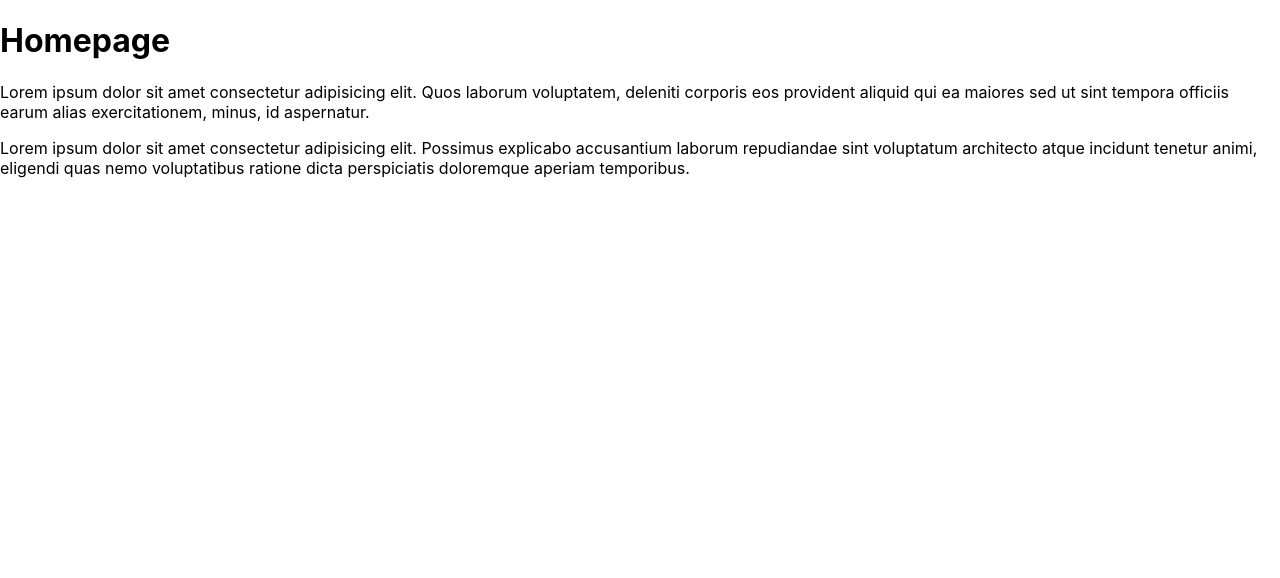
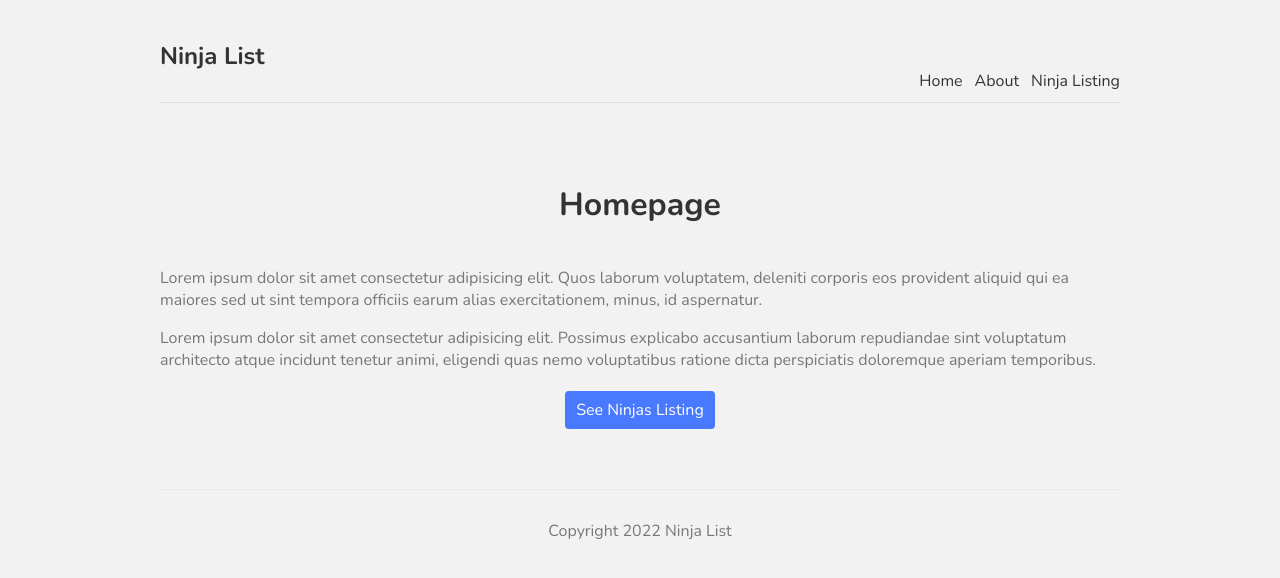
Before and after one commit to onemliceyda/nextjs-blog, a Next.js app: page / in a window 1280 px wide. Shown: the top 578 px of the page. Built offline with nearby package versions, Linux system fonts and the light colour scheme.

Commit message:
components and styles added

```diff
--- /dev/null
+++ b/comps/Footer.js
@@ -0,0 +1,7 @@
+const Footer = () => {
+    return (<footer>
+        Copyright 2022 Ninja List
+    </footer>);
+}
+
+export default Footer;
--- /dev/null
+++ b/comps/Layout.js
@@ -0,0 +1,13 @@
+import Footer from "./Footer";
+import Navbar from "./Navbar";
+const Layout = ({children}) => {
+    return (
+        <div className="content">
+            <Navbar/>
+            {children}
+            <Footer/>
+        </div>
+    );
+}
+
+export default Layout;
--- /dev/null
+++ b/comps/Navbar.js
@@ -0,0 +1,16 @@
+import Link from "next/link"
+const Navbar = () => {
+  return (
+    <nav>
+      <div className="logo">
+        <h1>Ninja List</h1>
+      </div>
+     <Link href="/"><a>Home</a></Link>
+      <Link href="/about"><a>About</a></Link>
+      <Link href="/ninjas"><a>Ninja Listing</a></Link>
+
+    </nav>
+  )
+}
+
+export default Navbar
--- a/pages/_app.js
+++ b/pages/_app.js
@@ -1,5 +1,12 @@
+import Layout from '../comps/Layout'
 import '../styles/globals.css'
 
-export default function App({ Component, pageProps }) {
-  return <Component {...pageProps} />
+function MyApp({ Component, pageProps }) {
+  return (
+    <Layout>
+      <Component {...pageProps} />
+    </Layout>
+  )
 }
+
+export default MyApp
--- a/pages/_document.js
+++ /dev/null
@@ -1,13 +0,0 @@
-import { Html, Head, Main, NextScript } from 'next/document'
-
-export default function Document() {
-  return (
-    <Html lang="en">
-      <Head />
-      <body>
-        <Main />
-        <NextScript />
-      </body>
-    </Html>
-  )
-}
--- a/pages/api/hello.js
+++ /dev/null
@@ -1,5 +0,0 @@
-// Next.js API route support: https://nextjs.org/docs/api-routes/introduction
-
-export default function handler(req, res) {
-  res.status(200).json({ name: 'John Doe' })
-}
--- a/pages/index.js
+++ b/pages/index.js
@@ -1,22 +1,25 @@
 import Head from "next/head"
 import styles from "../styles/Home.module.css"
 
+import Link from "next/link"
 export default function Home() {
   return (
     <div>
-      <h1>Homepage</h1>
-      <p>
+      <h1 className={styles.title}>Homepage</h1>
+      <p className={styles.text}>
         Lorem ipsum dolor sit amet consectetur adipisicing elit. Quos laborum
         voluptatem, deleniti corporis eos provident aliquid qui ea maiores sed
         ut sint tempora officiis earum alias exercitationem, minus, id
         aspernatur.
       </p>
-      <p>
+      <p className={styles.text}>
         Lorem ipsum dolor sit amet consectetur adipisicing elit. Possimus
         explicabo accusantium laborum repudiandae sint voluptatum architecto
         atque incidunt tenetur animi, eligendi quas nemo voluptatibus ratione
         dicta perspiciatis doloremque aperiam temporibus.
       </p>
+      <Link href="/ninjas"><a className={styles.btn}>See Ninjas Listing</a></Link>
+
     </div>
   )
 }
--- a/styles/Home.module.css
+++ b/styles/Home.module.css
@@ -1,122 +1,18 @@
-.container {
-  min-height: 100vh;
-  padding: 0 0.5rem;
-  display: flex;
-  flex-direction: column;
-  justify-content: center;
-  align-items: center;
-}
-
-.main {
-  padding: 5rem 0;
-  flex: 1;
-  display: flex;
-  flex-direction: column;
-  justify-content: center;
-  align-items: center;
-}
-
-.footer {
-  width: 100%;
-  height: 100px;
-  border-top: 1px solid #eaeaea;
-  display: flex;
-  justify-content: center;
-  align-items: center;
-}
-
-.footer img {
-  margin-left: 0.5rem;
-}
-
-.footer a {
-  display: flex;
-  justify-content: center;
-  align-items: center;
-}
-
-.title a {
-  color: #0070f3;
-  text-decoration: none;
-}
-
-.title a:hover,
-.title a:focus,
-.title a:active {
-  text-decoration: underline;
-}
-
 .title {
-  margin: 0;
-  line-height: 1.15;
-  font-size: 4rem;
-}
-
-.title,
-.description {
+  color: #333;
+  padding-bottom: 20px;
   text-align: center;
 }
-
-.description {
-  line-height: 1.5;
-  font-size: 1.5rem;
+.text {
+  color: #777;
 }
-
-.code {
-  background: #fafafa;
-  border-radius: 5px;
-  padding: 0.75rem;
-  font-size: 1.1rem;
-  font-family: Menlo, Monaco, Lucida Console, Liberation Mono, DejaVu Sans Mono,
-    Bitstream Vera Sans Mono, Courier New, monospace;
+.btn {
+  display: block;
+  width: 150px;
+  padding: 8px 0;
+  margin: 20px auto;
+  background: #4979ff;
+  border-radius: 4px;
+  color: white;
+  text-align: center;
 }
-
-.grid {
-  display: flex;
-  align-items: center;
-  justify-content: center;
-  flex-wrap: wrap;
-  max-width: 800px;
-  margin-top: 3rem;
-}
-
-.card {
-  margin: 1rem;
-  flex-basis: 45%;
-  padding: 1.5rem;
-  text-align: left;
-  color: inherit;
-  text-decoration: none;
-  border: 1px solid #eaeaea;
-  border-radius: 10px;
-  transition: color 0.15s ease, border-color 0.15s ease;
-}
-
-.card:hover,
-.card:focus,
-.card:active {
-  color: #0070f3;
-  border-color: #0070f3;
-}
-
-.card h3 {
-  margin: 0 0 1rem 0;
-  font-size: 1.5rem;
-}
-
-.card p {
-  margin: 0;
-  font-size: 1.25rem;
-  line-height: 1.5;
-}
-
-.logo {
-  height: 1em;
-}
-
-@media (max-width: 600px) {
-  .grid {
-    width: 100%;
-    flex-direction: column;
-  }
-}
--- a/styles/globals.css
+++ b/styles/globals.css
@@ -1,16 +1,37 @@
-html,
+@import url('https://fonts.googleapis.com/css2?family=Nunito:wght@300;400;600;700&display=swap');
+
 body {
-  padding: 0;
-  margin: 0;
-  font-family: -apple-system, BlinkMacSystemFont, Segoe UI, Roboto, Oxygen,
-    Ubuntu, Cantarell, Fira Sans, Droid Sans, Helvetica Neue, sans-serif;
+  background: #f2f2f2;
+  color: #333;
+  font-family: "Nunito";
 }
-
 a {
-  color: inherit;
+  color: #333;
   text-decoration: none;
 }
-
-* {
-  box-sizing: border-box;
+.content {
+  max-width: 960px;
+  margin: 0 auto;
 }
+nav {
+  margin: 10px auto 80px;
+  padding: 10px 0;
+  display: flex;
+  justify-content: flex-end;
+  align-items: flex-end;
+  border-bottom: 1px solid #ddd;
+}
+nav a {
+  margin-left: 12px;
+}
+nav .logo {
+  margin-right: auto;
+}
+footer {
+  display: block;
+  text-align: center;
+  padding: 30px 0;
+  margin-top: 60px;
+  color: #777;
+  border-top: 1px solid #eaeaea;
+}
```
Also changed, not shown: styles/Ninjas.module.css (added).
